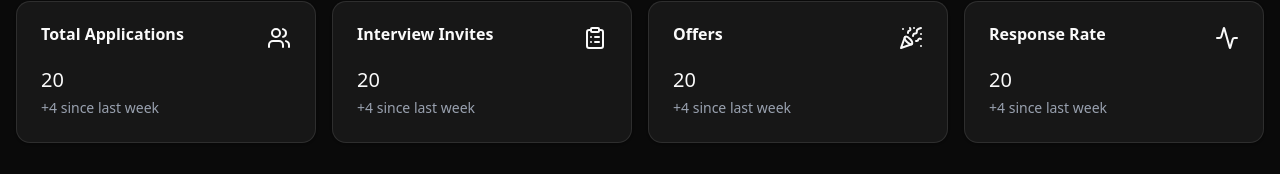
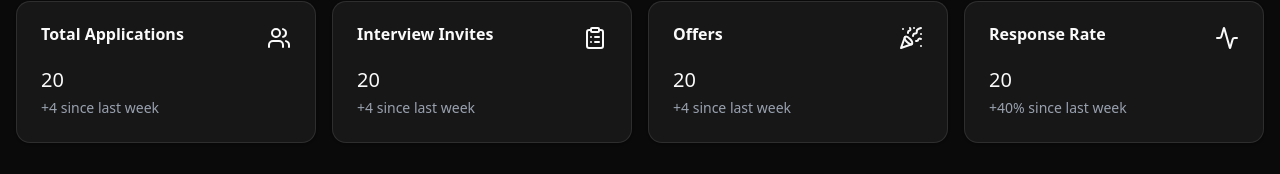
Before and after one commit to wikixen/SnugWork, a Next.js app: page /dashboard in a window 1280 px wide. Shown: the part 176-350 px from the top of the page. Built offline with nearby package versions, Linux system fonts and the light colour scheme.

Commit message:
Added percent check in CardFooter in the DashMiniCard

```diff
--- a/app/(dashboard)/dashboard/page.tsx
+++ b/app/(dashboard)/dashboard/page.tsx
@@ -95,7 +95,7 @@ function DashMiniCards() {
       title: "Response Rate",
       icon: <ActivityIcon />,
       total: 20,
-      change: 4,
+      change: .4,
     },
   ];
   return (
@@ -109,7 +109,7 @@ function DashMiniCards() {
           <div className="flex flex-col gap-1">
             <CardContent className="text-xl">{card.total}</CardContent>
             <CardFooter className="text-sm text-gray-400">
-              +{card.change} since last week
+              +{card.change > 1 ? card.change : `${card.change * 100}%`} since last week
             </CardFooter>
           </div>
         </Card>
```
